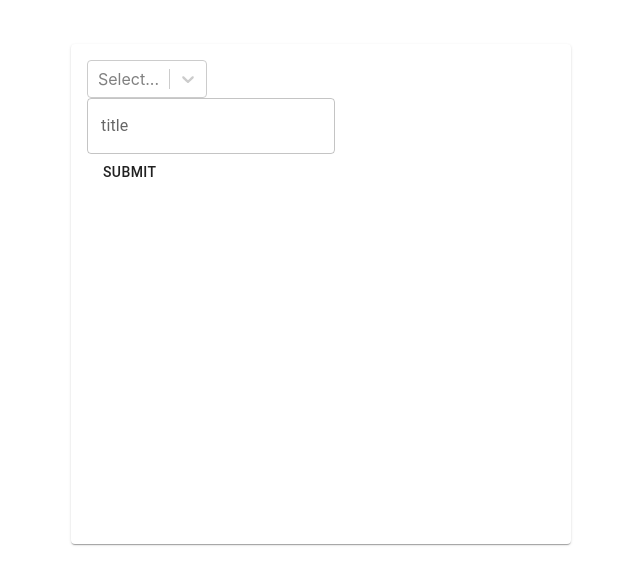
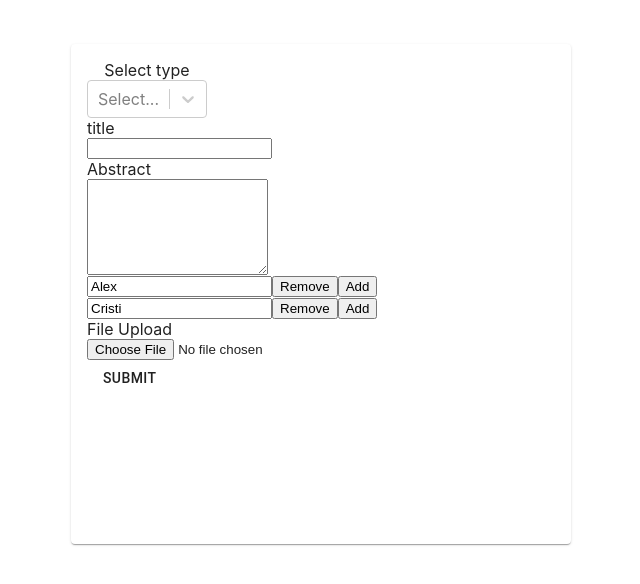
Before and after one commit to alexmarcus22/Eprints, a React (Create React App) app: page / in a window 1280 px wide. Shown: the part 106-690 px from the top of the page, without its empty margins (319-959 px from the left). Built offline with nearby package versions, Linux system fonts and the light colour scheme.

Commit message:
added custom components

```diff
--- a/src/App.js
+++ b/src/App.js
@@ -1,7 +1,6 @@
 import './App.css';
 import Form from './components/Form';
 import { Container } from '@mui/material';
-import Box from '@mui/material/Box';
 import Grid from '@mui/material/Grid';
 
 function App() {
--- /dev/null
+++ b/src/components/File.js
@@ -0,0 +1,17 @@
+import React from 'react';
+import { useField } from 'formik';
+
+const FileUpload = ({ label, ...props }) => {
+  const [field, meta] = useField(props);
+  return (
+    <>
+      <label htmlFor={props.id || props.name}>{label}</label>
+      <input className='text-input' {...field} {...props} />
+      {meta.touched && meta.error ? (
+        <div className='error'>{meta.error}</div>
+      ) : null}
+    </>
+  )
+}
+
+export default FileUpload;
--- a/src/components/Form.js
+++ b/src/components/Form.js
@@ -1,11 +1,10 @@
 import { Button, Card, CardContent, Typography } from "@mui/material"
 import { Formik, Form, Field, FieldArray } from 'formik';
 import { object, mixed, string } from 'yup';
-import TextareaAutosize from '@mui/base/TextareaAutosize';
-import TextField from '@mui/material/TextField';
-import SelectComp from "./Select";
-import Box from '@mui/material/Box';
-import FormControl from '@mui/material/FormControl';
+import Textarea from "./Textarea";
+import SelectComp from './Select';
+import Input from './Input';
+import FileUpload from "./File";
 
 const validationSchema = object({
   select: string().ensure().required("Select is required!"),
@@ -24,7 +23,10 @@ const FormComponent = () => {
       <CardContent>
         <Formik
           initialValues={{
-            select: 'article'
+            select: 'article',
+            title: '',
+            abstract: '',
+            authors: ['Alex', 'Cristi']
           }}
           enableReinitialize={true}
           onSubmit={values => {
@@ -33,11 +35,49 @@ const FormComponent = () => {
             }, 100)
           }}
         >
-          <Form style={{ 'display': 'flex', 'flexDirection': 'column', alignItems: 'start' }}>
-            <SelectComp options={options} name="select" label="select" id="Type" />
-            <Field name="title" label="title" id="title" component={TextField} />
-            <Button type="submit" variant='secondary'>Submit</Button>
-          </Form>
+          {(formikProps) => {
+            const { values } = formikProps;
+            return (
+              <Form style={{ 'display': 'flex', 'flexDirection': 'column', alignItems: 'start' }}>
+                <SelectComp options={options} name="select" label="Select type" id="Type" />
+                <Input
+                  name="title"
+                  label="title"
+                  id="title"
+                />
+                <Textarea
+                  label="Abstract"
+                  name="abstract"
+                  rows="6"
+                  placeholder=""
+                />
+                <FieldArray
+                  name="authors"
+                  render={helper => (
+                    <div>
+                      {values.authors && values.authors.length > 0 ? (
+                        values.authors.map((author, i) => (
+                          <div key={i}>
+                            <Field name={`authors.${i}`} />
+                            <button type="button"
+                              onClick={() => helper.remove(i)}>
+                              Remove
+                            </button>
+                            <button type="button"
+                              onClick={() => helper.push('alex')}>
+                              Add
+                            </button>
+                          </div>
+                        ))
+                      ) : null}
+                    </div>
+                  )}
+                />
+                <FileUpload type='file' name='file' label="File Upload" />
+                <Button type="submit" variant='secondary'>Submit</Button>
+              </Form>
+            )
+          }}
         </Formik>
       </CardContent>
     </Card >
--- /dev/null
+++ b/src/components/Input.js
@@ -0,0 +1,17 @@
+import React from 'react';
+import { useField } from 'formik';
+
+const Input = ({ label, ...props }) => {
+  const [field, meta] = useField(props);
+  return (
+    <>
+      <label htmlFor={props.id || props.name}>{label}</label>
+      <input className='text-input' {...field} {...props} />
+      {meta.touched && meta.error ? (
+        <div className='error'>{meta.error}</div>
+      ) : null}
+    </>
+  )
+}
+
+export default Input;
--- a/src/components/Select.js
+++ b/src/components/Select.js
@@ -1,7 +1,6 @@
 import Select from "react-select";
 import React from 'react';
 import { useField } from 'formik';
-import FormControl from '@mui/material/FormControl';
 
 const SelectComp = ({
   label,
@@ -13,10 +12,9 @@ const SelectComp = ({
   const { touched, error, value } = meta;
   const { setValue } = helpers;
 
-  console.log(field.name);
-
   return (
     <div>
+      <label htmlFor={props.id || props.name}>{label}</label>
       <Select
         options={options}
         name={field.name}
--- /dev/null
+++ b/src/components/Textarea.js
@@ -0,0 +1,17 @@
+import React from 'react';
+import { useField } from 'formik';
+
+const Textarea = ({ label, ...props }) => {
+  const [field, meta] = useField(props);
+  return (
+    <>
+      <label htmlFor={props.id || props.name}>{label}</label>
+      <textarea className='text-input' {...field} {...props} />
+      {meta.touched && meta.error ? (
+        <div className='error'>{meta.error}</div>
+      ) : null}
+    </>
+  )
+}
+
+export default Textarea;
```
Also changed, not shown: src/components/Stepper.js (added, +21 -0 lines).
